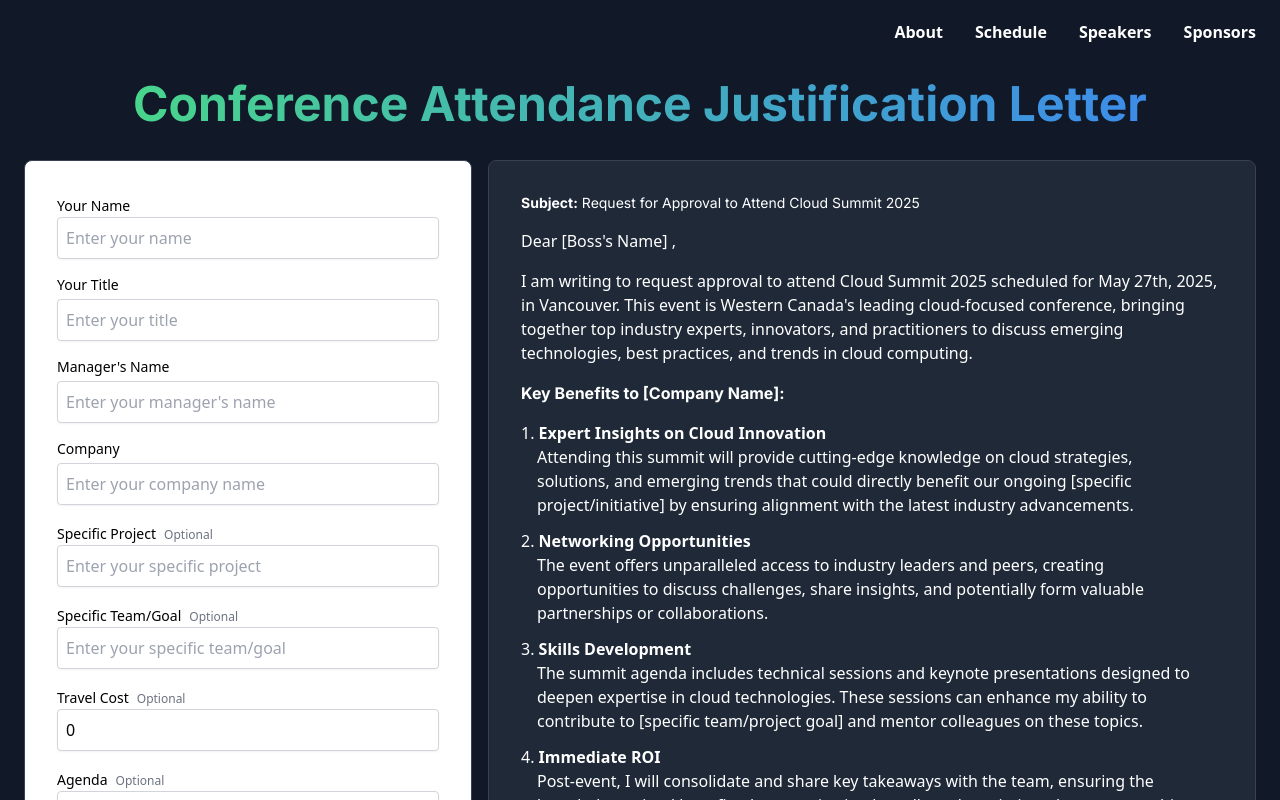
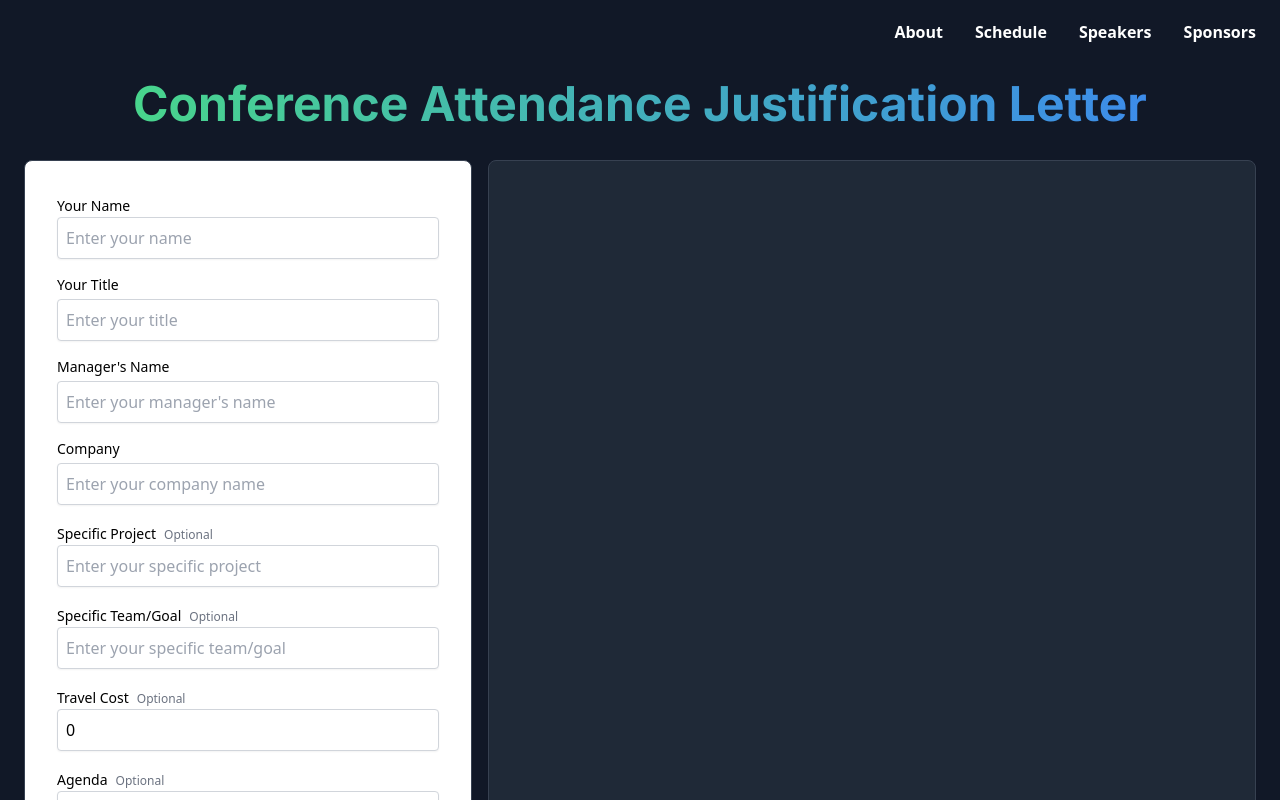
Before and after one commit to bibschan/cloud-summit-2025, a Next.js app: page /justification-letter in a window 1280 px wide. Shown: the top 800 px of the page. Built offline with nearby package versions, Linux system fonts and the light colour scheme.

Commit message:
pdf and html option kept in justificaiton letter pdf

```diff
--- a/src/components/justification-letter-pdf.tsx
+++ b/src/components/justification-letter-pdf.tsx
@@ -191,12 +191,12 @@
                         <img alt='Print' src='/justification-letter/printer.svg'></img>
                     </a>
                 </div> */}
-                {/* <div className="w-full h-full min-h-dvh md:min-w-2xl">
+                <div className="w-full h-full min-h-dvh md:min-w-2xl">
                     <iframe
                         className="pdfobject w-full h-full min-h-dvh"
                         src={pdfUrl || ''}
                     />
-                </div> */}
+                </div>
 
 
 
```
